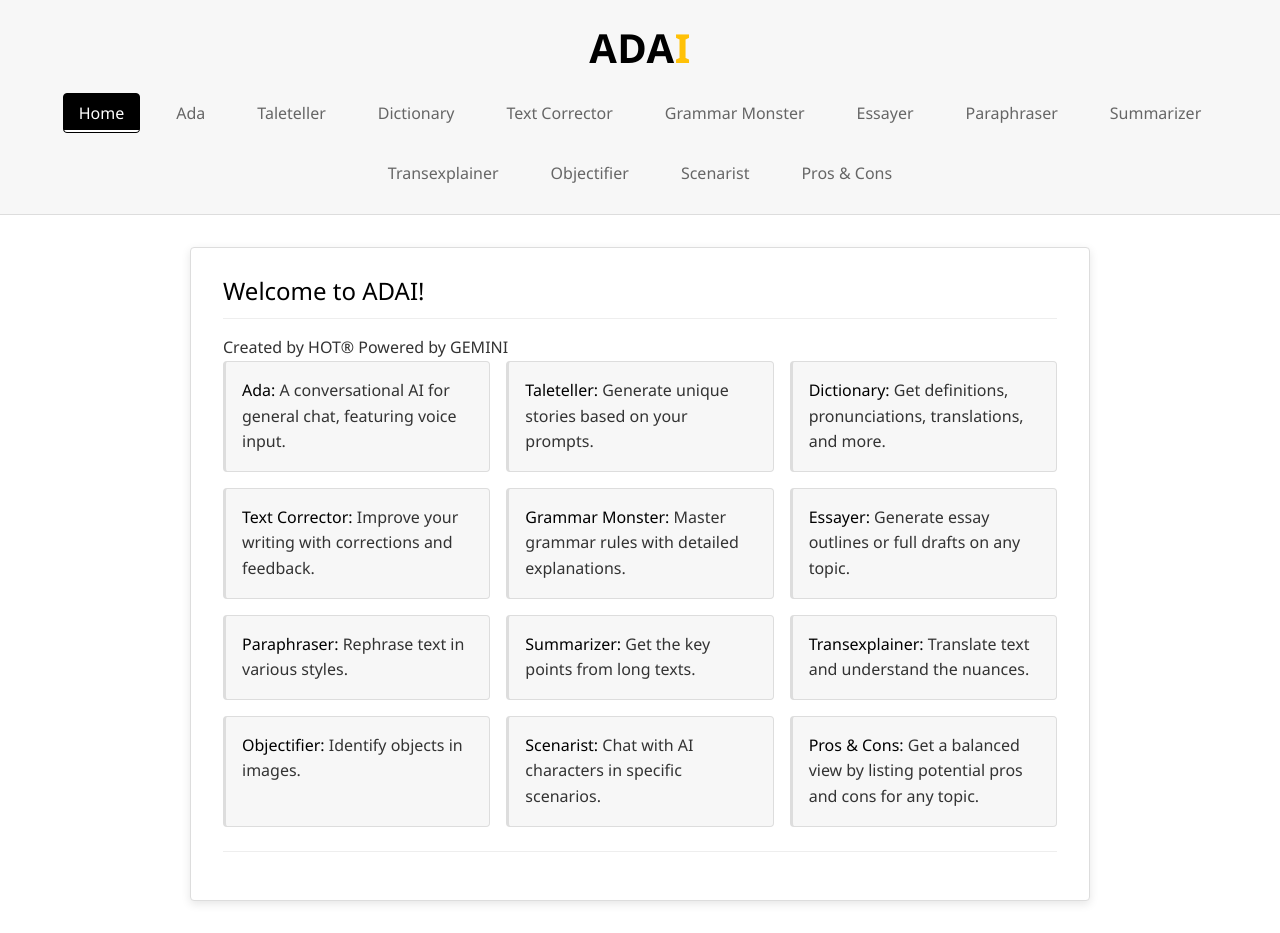
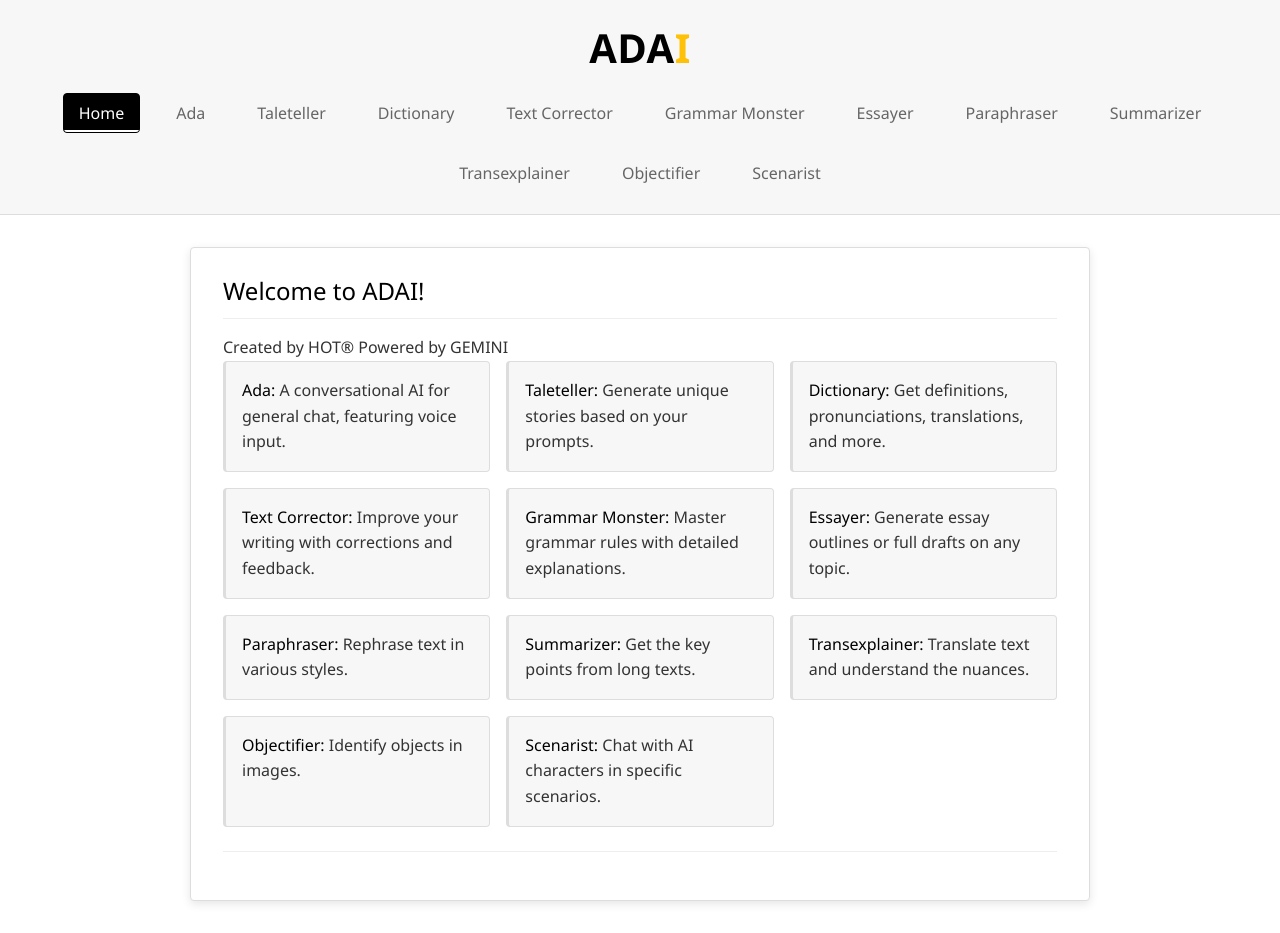
Before and after one commit to azazel1805/adai3.0, a Flask app: page / in a window 1280 px wide. Run offline with Flask 2, Linux system fonts and the light colour scheme.

Commit message:
Update index.html

```diff
--- a/templates/index.html
+++ b/templates/index.html
@@ -28,7 +28,7 @@
             <button class="nav-button" data-tool="transexplainer">Transexplainer</button>
             <button class="nav-button" data-tool="objectifier">Objectifier</button>
             <button class="nav-button" data-tool="scenarist">Scenarist</button>
-            <button class="nav-button" data-tool="pros_cons_lister">Pros & Cons</button>
+
 
         </nav>
     </header>
@@ -52,7 +52,7 @@
                 <div class="tool-desc"><b>Transexplainer:</b> Translate text and understand the nuances.</div>
                 <div class="tool-desc"><b>Objectifier:</b> Identify objects in images.</div>
                 <div class="tool-desc"><b>Scenarist:</b> Chat with AI characters in specific scenarios.</div>
-                <div class="tool-desc"><b>Pros & Cons:</b> Get a balanced view by listing potential pros and cons for any topic.</div>
+
             </div>
         </section>
 
@@ -259,17 +259,7 @@
               <div id="scenarist-thinking" class="thinking-indicator" style="display: none;">Character is thinking...</div>
          </section>
 
-         <section id="pros_cons_lister-tool" class="tool-section" style="display: none;">
-            <h2>Pros & Cons</h2>
-            <p>Get a balanced view of any decision or topic. The AI will list potential pros and cons with brief explanations.</p>
-            <div>
-                <label for="pros-cons-decision-topic">Decision/Topic:</label>
-                <input type="text" id="pros-cons-decision-topic" placeholder="e.g., Buying an electric car">
-            </div>
-            <button id="pros-cons-submit-btn">Get Pros & Cons</button>
-            <div id="pros-cons-output" class="output-area"></div>
-            <div id="pros-cons-thinking" class="thinking-indicator" style="display: none;">Analyzing...</div>
-        </section>
+
 
     </main>
 
```
